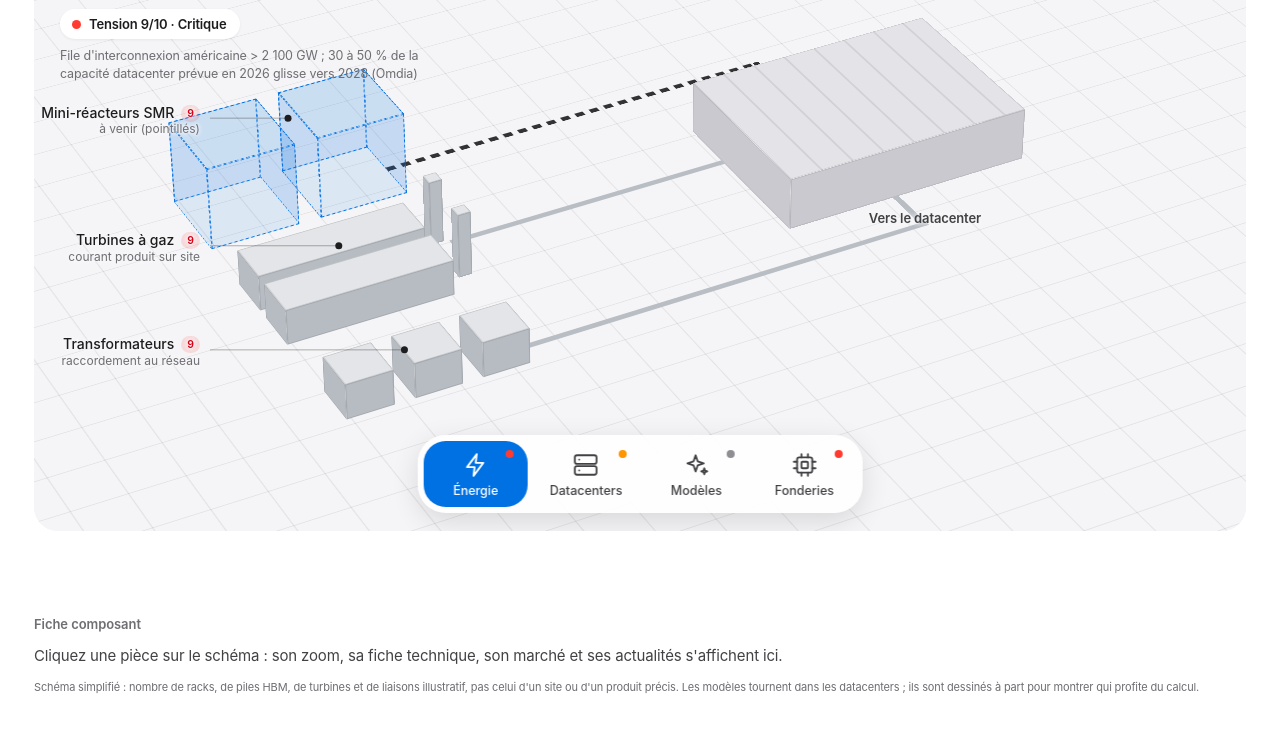
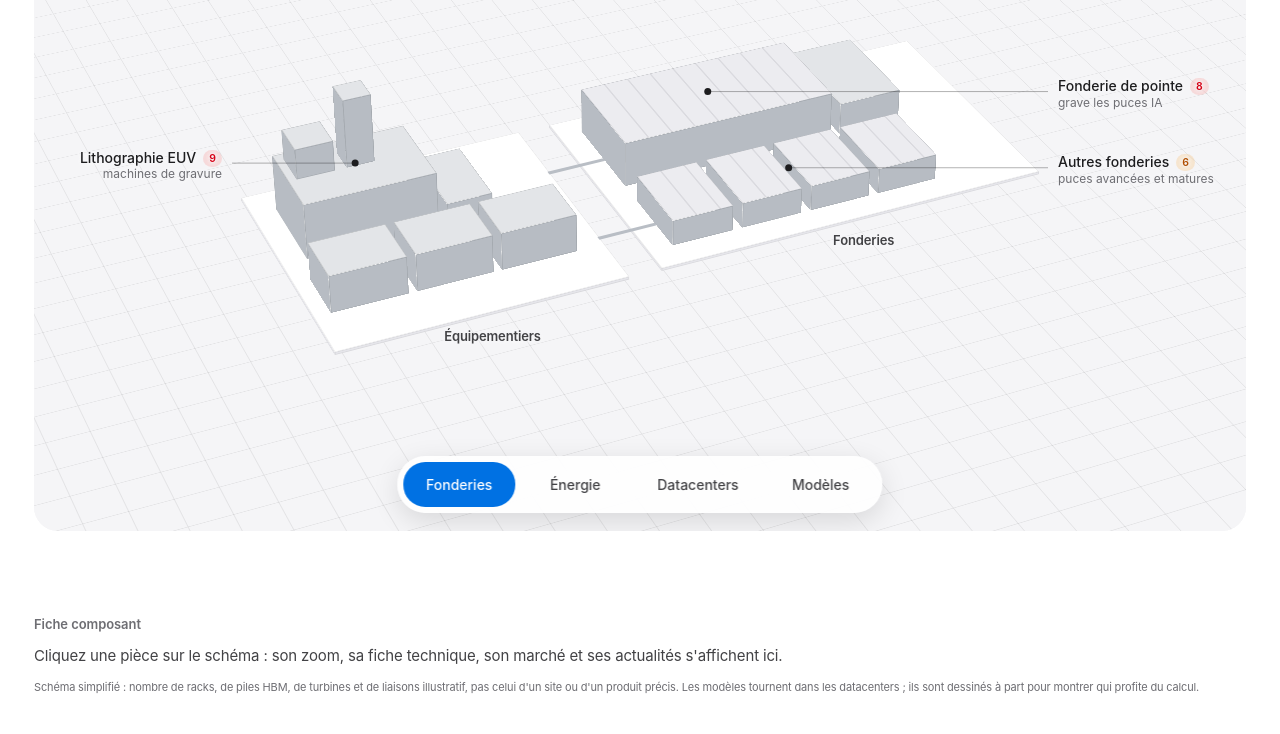
Before and after one commit to Clement-portfolio/ai-radar, a website: page public/chain.html in a window 1280 px wide. Shown: the part 275-1009 px from the top of the page. Drawn offline with Linux system fonts and the light colour scheme.

Commit message:
Infrastructure : en-tête épuré, dock sans icônes, ordre Fonderies>Énergie>Datacenters>Modèles, centrage auto, composants nommés par secteur
Co-Authored-By: Claude Sonnet 5.5 <noreply@anthropic.com>
Claude-Session: https://claude.ai/code/session_01Hn4iaaJ9pMXD9si6xqkWtx

```diff
--- a/public/chain.css
+++ b/public/chain.css
@@ -18,7 +18,7 @@ input[type=range]{accent-color:#000;width:170px}
 .lg{display:flex;flex-wrap:wrap;gap:6px 14px;margin:10px 0 0;font-family:var(--mono);font-size:10.5px;color:var(--mute)}
 .lg b{font-weight:400;cursor:default;padding:1px 0;display:flex;align-items:center;gap:6px}.lg b i{width:12px;height:12px;border:1px solid #000;display:inline-block}
 .scene:active{cursor:grabbing}.hide{display:none!important}
-.world{position:absolute;left:50%;top:47%;width:0;height:0;transform-style:preserve-3d;transform:scale(var(--s,1)) rotateX(var(--rx,58deg)) rotateZ(var(--rz,-35deg))}
+.world{position:absolute;left:50%;top:47%;width:0;height:0;transform-style:preserve-3d;transform:translate(var(--ox,0px),var(--oy,0px)) scale(var(--s,1)) rotateX(var(--rx,58deg)) rotateZ(var(--rz,-35deg))}
 .stack{position:absolute;left:0;top:0;width:0;height:0;transform-style:preserve-3d;transform:translate3d(-125px,0,calc(var(--gap,60px)*-2 - 20px))}
 .bx{position:absolute;left:0;top:0;transform-style:preserve-3d;transition:transform .55s cubic-bezier(.3,.7,.2,1),opacity .25s;--c:#E3E5E8;--cs:#B7BCC3}
 .bx i{position:absolute;left:0;top:0;border:1px solid #000;background:var(--cs);transform-origin:0 0}
@@ -482,3 +482,9 @@ details.nwd>summary{font-size:22px}
  .dock{bottom:10px;gap:2px;padding:4px}.dock button{min-width:70px;padding:8px 10px 7px;font-size:11px}.dock button svg{width:22px;height:22px}
  .acts{top:14px;right:12px}.acts .btn{height:34px;font-size:12px;padding:0 12px}
 }
+
+.nt .lvl{transform:none!important}.nt .lvl,.nt .lvl *{transition:none!important}
+.dock button{min-width:112px;padding:14px 22px;font-size:14px}
+@media(max-width:900px){.dock button{min-width:72px;padding:10px 12px;font-size:12px}}
+
+.lb{width:198px!important}
--- a/public/chain.js
+++ b/public/chain.js
@@ -100,7 +100,7 @@ function buildFound(){
  return h;
 }
 var FND_L=[["euv",[-330,-65,80,0],0],["tsmc",[115,-65,64,0],1],["fnd",[150,84,35,0],1]];
-var FND_C=[["ASML · fabrique les machines",[-265,190,1]],["TSMC et les autres · gravent les puces",[195,190,1]]];
+var FND_C=[["Équipementiers",[-265,190,1]],["Fonderies",[195,190,1]]];
 function buildHall(){
  var h="";
  h+=G("floor","floor");
@@ -151,23 +151,23 @@ function buildPkg(){
 }
 var PKG_L=[["cold",[0,0,52,4]],["dies",[-42,-30,33,3]],["fab",[42,30,33,3]],["hbm",[116,-70,34,3]],["wires",[-92,40,24,2]],["ip",[0,100,24,2]],["cpo",[156,-50,30,2]],["sub",[0,-170,18,1]],["pcb",[-160,160,8,0]],["power",[-250,0,8,0]],["aec",[290,-100,24,1]],["mod",[285,100,32,1]],["las",[272,100,38,2]],["sw2",[500,0,12,1]]];
 var LV=[
+ {id:"fonderies",name:"Fonderies",site:"fonderies",ww:900,cx:0,cy:0,zc:30,rx:56,rz:-24,build:buildFound,L:FND_L,caps:FND_C,lvZoom:""},
  {id:"energie",name:"Énergie",site:"energie",ww:680,cx:-5,cy:0,zc:30,rx:56,rz:-28,build:buildEnergie,L:ENERGIE_L,caps:ENERGIE_C,lvZoom:""},
  {id:"datacenter",name:"Datacenters",site:"datacenter",ww:780,cx:20,cy:20,zc:30,rx:56,rz:-28,build:buildDC,L:DC_L,zi:4,lvZoom:"Zoomer : Salle ▸"},
  {id:"modeles",name:"Modèles",site:"modeles",ww:700,cx:-55,cy:0,zc:30,rx:56,rz:-28,build:buildModeles,L:MOD_L,caps:MOD_C,lvZoom:""},
- {id:"fonderies",name:"Fonderies",site:"fonderies",ww:900,cx:0,cy:0,zc:30,rx:56,rz:-24,build:buildFound,L:FND_L,caps:FND_C,lvZoom:""},
- {id:"hall",name:"Salle",site:"datacenter",parent:1,zi:5,ww:610,cx:-10,cy:10,zc:50,rx:56,rz:-26,build:buildHall,L:HALL_L,lvZoom:"Zoomer : Module ▸"},
+ {id:"hall",name:"Salle",site:"datacenter",parent:2,zi:5,ww:610,cx:-10,cy:10,zc:50,rx:56,rz:-26,build:buildHall,L:HALL_L,lvZoom:"Zoomer : Module ▸"},
  {id:"pkg",name:"Module",site:"datacenter",parent:4,ww:820,cx:125,cy:70,zc:null,rx:58,rz:-35,build:buildPkg,L:PKG_L,lvZoom:""}
 ];
 var SITES=[
+ {id:"fonderies",n:"Fonderies",ly:"fonderie",b:"ASML construit les machines de lithographie ; TSMC et les autres fonderies gravent les puces avec elles.",ic:'<rect x="5" y="5" width="14" height="14" rx="2"/><rect x="9" y="9" width="6" height="6" rx="1"/><path d="M9 2v3M15 2v3M9 19v3M15 19v3M2 9h3M2 15h3M19 9h3M19 15h3"/>'},
  {id:"energie",n:"Énergie",ly:"energie",b:"Le courant qui alimente les datacenters : turbines à gaz sur site, transformateurs et, plus tard, petits réacteurs.",ic:'<path d="M13 2 4 14h7l-1 8 9-12h-7z"/>'},
  {id:"datacenter",n:"Datacenters",ly:"datacenters",b:"Le bâtiment, son refroidissement et la fibre qui en sort. Double-cliquez le bâtiment pour entrer dans la salle.",ic:'<rect x="2" y="3" width="20" height="8" rx="2"/><rect x="2" y="13" width="20" height="8" rx="2"/><path d="M6 7h.01M6 17h.01"/>'},
- {id:"modeles",n:"Modèles",ly:"modeles",b:"Les modèles tournent dans les datacenters ; les applications captent les usagers et l'argent.",ic:'<path d="M11 3l1.9 5.6L18.5 10.5l-5.6 1.9L11 18l-1.9-5.6L3.5 10.5l5.6-1.9z"/><path d="M19 15l.7 2.1 2.1.7-2.1.7L19 20.6l-.7-2.1-2.1-.7 2.1-.7z"/>'},
- {id:"fonderies",n:"Fonderies",ly:"fonderie",b:"ASML construit les machines de lithographie ; TSMC et les autres fonderies gravent les puces avec elles.",ic:'<rect x="5" y="5" width="14" height="14" rx="2"/><rect x="9" y="9" width="6" height="6" rx="1"/><path d="M9 2v3M15 2v3M9 19v3M15 19v3M2 9h3M2 15h3M19 9h3M19 15h3"/>'}
+ {id:"modeles",n:"Modèles",ly:"modeles",b:"Les modèles tournent dans les datacenters ; les applications captent les usagers et l'argent.",ic:'<path d="M11 3l1.9 5.6L18.5 10.5l-5.6 1.9L11 18l-1.9-5.6L3.5 10.5l5.6-1.9z"/><path d="M19 15l.7 2.1 2.1.7-2.1.7L19 20.6l-.7-2.1-2.1-.7 2.1-.7z"/>'}
 ];
 function siteOf(i){for(var k=0;k<SITES.length;k++)if(SITES[k].id===LV[i].site)return k;return 0}
 function LVN(i){var v=LV[i];return v.parent!=null?SITES[siteOf(i)].n+" › "+v.name:v.name}
 function nearest(lv){var same=lv.filter(function(i){return LV[i].site===LV[cur].site});return same.length?same[0]:lv[0]}
-var cur=0,sel={part:null,block:null},gap=60,sg=9,moved=0;
+var cur=0,sel={part:null,block:null},gap=0,sg=0,moved=0;
 var sc=document.getElementById("sc"),ly=document.getElementById("ly"),sh=document.getElementById("shd"),dk=document.getElementById("dock"),bz=document.getElementById("bz"),exw=document.getElementById("bx");
 function tp(part){var ti=tensInfo(part);return ti?'<i class="lt '+cls(ti.t)+'" title="Tension '+ti.t+'/10">'+ti.t+'</i>':""}
 function init(){
@@ -179,17 +179,16 @@ function init(){
   sc.appendChild(el);v.el=el;v.wd=el.querySelector(".world");v.st=el.querySelector(".stack");v.ov=el.querySelector(".ov");v.sv=el.querySelector("svg");
  });
  BUILDING=false;
- dk.innerHTML=SITES.map(function(S,k){var l=LY[S.ly],t=l&&l.t!=null?l.t:null;return'<button type="button" data-site="'+k+'"'+(t!=null?' title="Tension '+t+'/10 · '+tlab(t)+'"':'')+'>'+(t!=null?'<i class="dt '+cls(t)+'"></i>':'')+'<svg viewBox="0 0 24 24" aria-hidden="true">'+S.ic+'</svg><span>'+esc(S.n)+'</span></button>'}).join("");
+ dk.innerHTML=SITES.map(function(S,k){var l=LY[S.ly],t=l&&l.t!=null?l.t:null;return'<button type="button" data-site="'+k+'">'+'<span>'+esc(S.n)+'</span></button>'}).join("");
  buildIndex();
+ fitAll();
  go(0,true);
 }
 function head(){
  var v=LV[cur],S=SITES[siteOf(cur)],deep=v.parent!=null,chain=[],k;
  for(k=cur;k!=null;k=LV[k].parent)chain.unshift(k);
  var crumb=deep?'<div class="crumb">'+chain.map(function(j,n){var nm=n===0?S.n:LV[j].name;return n===chain.length-1?'<b>'+esc(nm)+'</b>':'<button type="button" data-lv="'+j+'">'+esc(nm)+'</button>'}).join("<span>›</span>")+'</div>':"";
- var l=LY[S.ly],tn=!deep&&l&&l.t!=null;
- sh.innerHTML=crumb+'<h2>'+esc(deep?v.name:S.n)+'</h2><p>'+esc(deep?(cur===4?"Les racks de calcul, les liaisons et la boucle d'eau d'une salle.":"Un module de calcul : puce, mémoire, assemblage et liaisons."):S.b)+'</p>'+
-  (tn?'<div class="shm"><i class="tdot '+cls(l.t)+'"></i>Tension '+l.t+'/10 · '+tlab(l.t)+'</div>'+(l.key?'<p class="shk">'+esc(l.key)+'</p>':''):'');
+ sh.innerHTML=crumb+'<h2>'+esc(deep?v.name:S.n)+'</h2>';
  dk.querySelectorAll("button").forEach(function(b,i){b.classList.toggle("on",i===siteOf(cur))});
 }
 function go(i,quiet){
@@ -207,14 +206,28 @@ function chips(){
 function view(){
  var v=LV[cur],W=sc.clientWidth;
  LV.forEach(function(u){
-  var S=Math.min(u.parent!=null?1.1:1.35,Math.max(.4,(W-(W<900?20:400))/u.ww));
-  u.wd.style.setProperty("--rx",u.rx+"deg");u.wd.style.setProperty("--rz",u.rz+"deg");u.wd.style.setProperty("--s",S);
+  var S=u.fk!=null?u.fk:Math.min(u.parent!=null?1.1:1.35,Math.max(.4,(W-(W<900?20:400))/u.ww));
+  u.wd.style.setProperty("--rx",u.rx+"deg");u.wd.style.setProperty("--rz",u.rz+"deg");u.wd.style.setProperty("--s",S);u.wd.style.setProperty("--ox",(u.ox||0)+"px");u.wd.style.setProperty("--oy",(u.oy||0)+"px");
   u.st.style.setProperty("--gap",gap+"px");u.st.style.setProperty("--sg",sg+"px");
   var zc=u.zc==null?-(2*gap+20):-u.zc;
   u.st.style.transform="translate3d("+(-u.cx)+"px,"+(-u.cy)+"px,"+zc+"px)";
  });
  anim();
 }
+function fitLv(u){
+ var W=sc.clientWidth,H=sc.clientHeight,r=sc.getBoundingClientRect(),m=W<900,side=m?14:195,top=u.parent!=null?104:84,bot=H-(m?66:108),els=u.st.querySelectorAll(".bx:not(.ground):not(.floor),.fl");
+ function bb(){var x0=1e9,y0=1e9,x1=-1e9,y1=-1e9;els.forEach(function(e){var q=e.getBoundingClientRect();if(!q.width&&!q.height)return;x0=Math.min(x0,q.left);y0=Math.min(y0,q.top);x1=Math.max(x1,q.right);y1=Math.max(y1,q.bottom)});return{w:x1-x0,h:y1-y0,cx:(x0+x1)/2,cy:(y0+y1)/2}}
+ function put(){u.wd.style.setProperty("--s",u.fk);u.wd.style.setProperty("--ox",u.ox+"px");u.wd.style.setProperty("--oy",u.oy+"px")}
+ u.rx=u.rx0;u.rz=u.rz0;u.ox=0;u.oy=0;if(u.fk==null)u.fk=.8;
+ u.wd.style.setProperty("--rx",u.rx+"deg");u.wd.style.setProperty("--rz",u.rz+"deg");
+ u.st.style.setProperty("--gap",gap+"px");u.st.style.setProperty("--sg",sg+"px");u.st.style.transform="translate3d("+(-u.cx)+"px,"+(-u.cy)+"px,"+(u.zc==null?-(2*gap+20):-u.zc)+"px)";
+ var tx=r.left+W/2,ty=r.top+(top+bot)/2;
+ for(var it=0;it<3;it++){put();var b=bb();if(!(b.w>0&&b.h>0))break;
+  if(it<2){var f=Math.min((W-2*side)/b.w,(bot-top)/b.h);u.fk=Math.max(.25,Math.min(2,u.fk*Math.max(.5,Math.min(1.8,f))*.97))}
+  u.ox+=tx-b.cx;u.oy+=ty-b.cy}
+ put();
+}
+function fitAll(){sc.classList.add("nt");LV.forEach(function(u){u.fk=null;fitLv(u)});void sc.offsetWidth;sc.classList.remove("nt");view()}
 var raf=0,until=0;
 function anim(){until=performance.now()+950;if(!raf)raf=requestAnimationFrame(tick)}
 function tick(){place();if(performance.now()<until)raf=requestAnimationFrame(tick);else raf=0}
@@ -224,9 +237,9 @@ function place(){
  v.L.forEach(function(l,i){var a=v.st.querySelector('.an[data-i="'+i+'"]').getBoundingClientRect();P.push({i:i,ax:a.left+a.width/2-r.left,ay:a.top+a.height/2-r.top,sd:l[2]})});
  var auto=P.some(function(o){return o.sd==null}),g0,g1,lines="";
  if(auto){P.sort(function(a,b){return a.ax-b.ax});var half=Math.ceil(P.length/2);g0=P.slice(0,half);g1=P.slice(half)}else{g0=P.filter(function(o){return!o.sd});g1=P.filter(function(o){return o.sd})}
- [[g0,0,0],[g1,W-176,1]].forEach(function(g){var arr=g[0].sort(function(a,b){return a.ay-b.ay}),prev=g[2]?40:(v.parent!=null?110:158);
+ [[g0,0,0],[g1,W-198,1]].forEach(function(g){var arr=g[0].sort(function(a,b){return a.ay-b.ay}),prev=g[2]?72:(v.parent!=null?110:158);
   arr.forEach(function(o){var y=Math.max(o.ay-18,prev+44);y=Math.min(y,H-120);prev=y;var el=v.ov.querySelector('.lb[data-i="'+o.i+'"]');el.style.left=g[1]+"px";el.style.top=y+"px";el.classList.toggle("rt",!!g[2]);
-   var lx=g[2]?g[1]:g[1]+176;lines+='<line x1="'+lx+'" y1="'+(y+18)+'" x2="'+o.ax+'" y2="'+o.ay+'"/><circle cx="'+o.ax+'" cy="'+o.ay+'" r="2.5"/>'});});
+   var lx=g[2]?g[1]:g[1]+198;lines+='<line x1="'+lx+'" y1="'+(y+18)+'" x2="'+o.ax+'" y2="'+o.ay+'"/><circle cx="'+o.ax+'" cy="'+o.ay+'" r="2.5"/>'});});
  v.sv.innerHTML=lines;
  (v.caps||[]).forEach(function(c,j){var a=v.st.querySelector('.an.cp[data-c="'+j+'"]').getBoundingClientRect(),el=v.ov.querySelector('.zc[data-c="'+j+'"]');el.style.left=(a.left+a.width/2-r.left)+"px";el.style.top=(a.top+a.height/2-r.top)+"px"});
 }
@@ -326,7 +339,7 @@ var dr=null;
 sc.addEventListener("pointerdown",function(e){if(e.target.closest(".lb,.acts,.dock,.crumb"))return;var v=LV[cur];dr={x:e.clientX,y:e.clientY,rx:v.rx,rz:v.rz,id:e.pointerId,cap:0};moved=0});
 sc.addEventListener("pointermove",function(e){if(!dr)return;var v=LV[cur];moved=Math.abs(e.clientX-dr.x)+Math.abs(e.clientY-dr.y);if(moved>4&&!dr.cap){dr.cap=1;try{sc.setPointerCapture(dr.id)}catch(_){}}v.rz=dr.rz+(e.clientX-dr.x)*.3;v.rx=Math.max(30,Math.min(72,dr.rx-(e.clientY-dr.y)*.3));view()});
 sc.addEventListener("pointerup",function(){dr=null;setTimeout(function(){moved=0},0)});
-window.addEventListener("resize",function(){chips();view()});
+window.addEventListener("resize",function(){chips();fitAll()});
 /* ---------- marché : parts + demande (chiffres datés et sourcés) ---------- */
 var HBMFILTER=function(o){return o.x>=-130&&o.x<=-102&&o.y>=-99&&o.y<=-55};
 function fmt(v){return String(v).replace(".",",")}
```
Also changed, not shown: public/data/chain.json.
